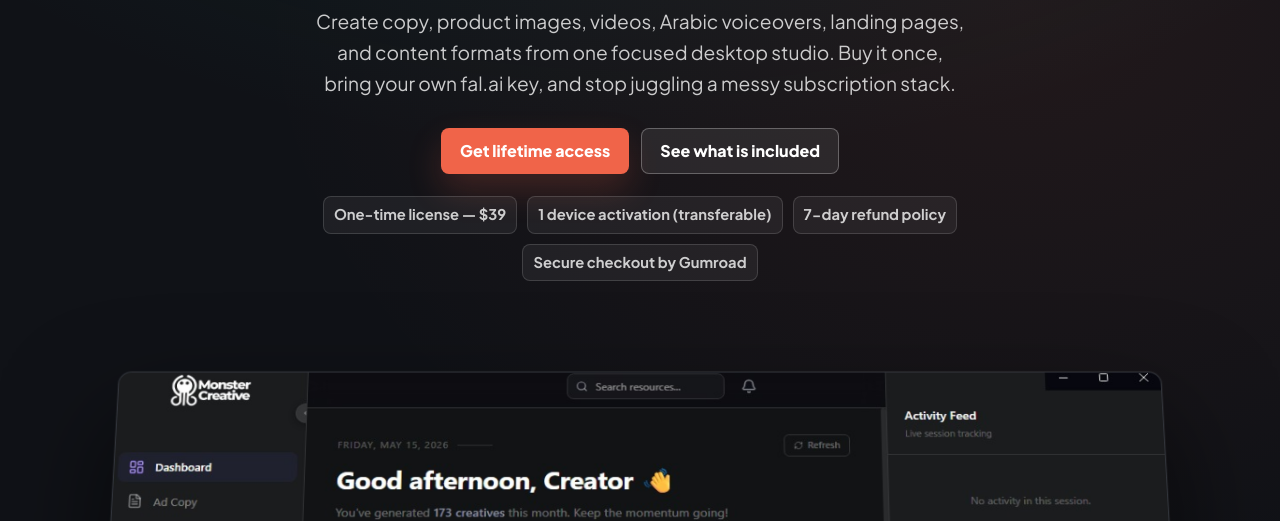
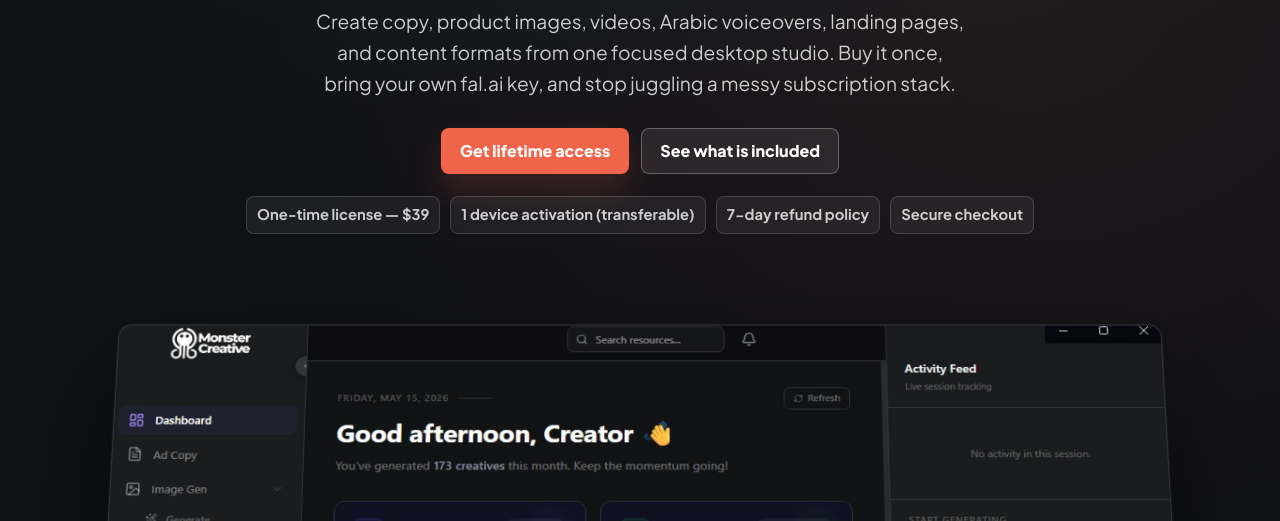
Before and after one commit to lbahi/monstercreative-landing, a Django app: page / in a window 1280 px wide. Shown: the part 513-1034 px from the top of the page. Run offline with Django 5.2, Linux system fonts and the light colour scheme; some libraries are stand-ins or nearby versions.

Commit message:
Remove Gumroad brand name from all visible user-facing text

```diff
--- a/landing/templates/landing/index.html
+++ b/landing/templates/landing/index.html
@@ -1928,7 +1928,7 @@
           <li>One-time license &mdash; $39</li>
           <li>1 device activation (transferable)</li>
           <li>7-day refund policy</li>
-          <li>Secure checkout by Gumroad</li>
+          <li>Secure checkout</li>
         </ul>
       </div>
 
@@ -2113,7 +2113,7 @@
             <div class="privacy-note" style="display: flex; justify-content: center; align-items: center; gap: 12px; flex-wrap: wrap;">
               <span style="display: flex; align-items: center; gap: 6px;">
                 <svg width="14" height="14" viewBox="0 0 24 24" fill="none" stroke="currentColor" stroke-width="2.5" stroke-linecap="round" stroke-linejoin="round"><rect x="3" y="11" width="18" height="11" rx="2" ry="2"></rect><path d="M7 11V7a5 5 0 0 1 10 0v4"></path></svg>
-                Secure checkout via Gumroad
+                Secure checkout
               </span>
               <span style="opacity: 0.5;">&bull;</span>
               <span style="display: flex; align-items: center; gap: 6px;">
@@ -2151,7 +2151,7 @@
           </details>
           <details class="faq-item fade-up">
             <summary>What happens after purchase?</summary>
-            <p>You complete checkout through Gumroad, receive your license details, download the app, activate it, and connect your API key.</p>
+            <p>You complete checkout securely, receive your license details by email, download the app, activate it, and connect your API key.</p>
           </details>
           <details class="faq-item fade-up">
             <summary>Can I use it for Arabic content?</summary>
```
